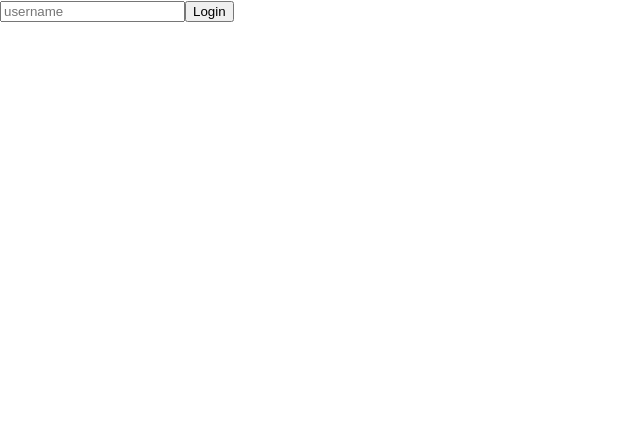
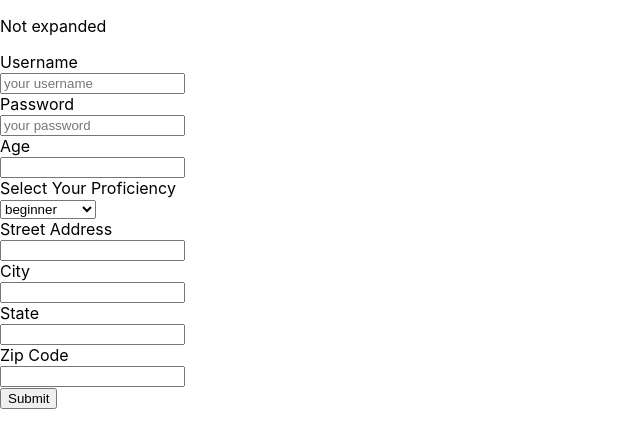
Before and after one commit to DownStatic/Trailblazer-Client, a React (Create React App) app: page /Signup in a window 1280 px wide. Shown: the top 448 px of the page, without its empty margins (0-640 px from the left). Built offline with nearby package versions, Linux system fonts and the light colour scheme.

Commit message:
Signup form functional with state.

```diff
--- a/package.json
+++ b/package.json
@@ -6,6 +6,7 @@
     "react": "^16.6.3",
     "react-dom": "^16.6.3",
     "react-redux": "^5.1.1",
+    "react-router-dom": "^4.3.1",
     "react-scripts": "2.1.1",
     "redux": "^4.0.1"
   },
--- /dev/null
+++ b/src/components/NavBar.jsx
@@ -0,0 +1,26 @@
+import React, { PureComponent } from 'react'
+import { connect } from 'react-redux'
+
+export default class NavBar extends PureComponent {
+
+  state = {
+    expanded: false
+  }
+
+  expandLinkbar = () => {
+    this.setState((currentstate) => {
+      return {expanded: !currentstate.expanded}
+    })
+  }
+
+  render() {
+    return(
+      <React.Fragment>
+        <div className="navbar" onClick={this.expandLinkbar}>
+        </div>
+        {this.state.expanded ? <p>Expanded!</p> : <p>Not expanded</p>}
+      </React.Fragment>
+    )
+  }
+
+}
--- a/src/containers/Login.jsx
+++ b/src/containers/Login.jsx
@@ -4,7 +4,6 @@ import { connect } from 'react-redux'
 class Login extends PureComponent {
 
   render(){
-    debugger
     return(
       <div className="login-form">
         <input type="text" placeholder="username" onChange={this.handleUserInput}></input>
@@ -12,10 +11,19 @@ class Login extends PureComponent {
       </div>
     )
   }
+
+  handleUserInput = (event) => {
+    this.props.dispatch({type: "USER_INPUT", payload: event.target.value})
+  }
+
+  attemptLogin = () => {
+    this.props.dispatch({type: "ATTEMPT_LOGIN", payload: true})
+  }
+
 }
 
+
 const mapStateToProps = state => {
-  debugger
   return { username: state.username, logged_in: state.logged_in }
 }
 
--- a/src/containers/Signup.jsx
+++ b/src/containers/Signup.jsx
@@ -0,0 +1,64 @@
+import React, { PureComponent } from 'react'
+
+export default class Signup extends PureComponent {
+
+  state = {
+    username: "",
+    password: "",
+    age: 0,
+    proficiency: "beginner",
+    address: {}
+  }
+
+  handleChange = (event) => {
+    let key = event.target.name
+    this.setState({
+      [key]: event.target.value
+    })
+  }
+
+  handleAddress = (event) => {
+    let key = event.target.name
+    let val = event.target.value
+    this.setState((currentState) => {
+      return {
+      address: {...currentState.address,
+        [key]: val}
+    }})
+  }
+
+  proficiencySelect = () => {
+    return(
+      <select onChange={this.handleChange} name="proficiency">
+        <option value="beginner">beginner</option>
+        <option value="intermediate">intermediate</option>
+        <option value="advanced">advanced</option>
+      </select>
+    )
+  }
+
+  render(){
+    return(
+      <div>
+        <label>Username</label><br></br>
+        <input onChange={this.handleChange} name="username" type="text" placeholder="your username"></input><br></br>
+        <label>Password</label><br></br>
+        <input onChange={this.handleChange} name="password" type="text" placeholder="your password"></input><br></br>
+        <label>Age</label><br></br>
+        <input onChange={this.handleChange} name="age" type="number"></input><br></br>
+        <label>Select Your Proficiency</label><br></br>
+        {this.proficiencySelect()}<br></br>
+        <label>Street Address</label><br></br>
+        <input onChange={this.handleAddress} name="street_address" type="text"></input><br></br>
+        <label>City</label><br></br>
+        <input onChange={this.handleAddress} name="city" type="text"></input><br></br>
+        <label>State</label><br></br>
+        <input onChange={this.handleAddress} name="state" type="text"></input><br></br>
+        <label>Zip Code</label><br></br>
+        <input onChange={this.handleAddress} name="zip_code" type="number"></input><br></br>
+        <button onClick={this.createUser}>Submit</button>
+      </div>
+    )
+  }
+
+}
--- a/src/index.js
+++ b/src/index.js
@@ -2,15 +2,25 @@ import React from 'react';
 import ReactDOM from 'react-dom';
 import './index.css';
 import App from './App';
+import NavBar from './components/NavBar'
+import Signup from './containers/Signup'
 import * as serviceWorker from './serviceWorker';
 import { Provider } from 'react-redux';
 import { createStore } from 'redux';
 import rootReducer from './reducers/rootReducer';
+import { BrowserRouter as Router, Route } from 'react-router-dom'
 
 const store = createStore(rootReducer, window.__REDUX_DEVTOOLS_EXTENSION__ && window.__REDUX_DEVTOOLS_EXTENSION__());
 
-ReactDOM.render(<Provider store={store}>
-    <App />
+ReactDOM.render(
+  <Provider store={store}>
+    <Router>
+      <React.Fragment>
+        <Route path='/' component={NavBar} />
+        <Route exact path='/App' component={App} />
+        <Route exact path='/Signup' component={Signup} />
+      </React.Fragment>
+    </Router>
   </Provider>, document.getElementById('root'));
 
 // If you want your app to work offline and load faster, you can change
```
Also changed, not shown: src/containers/UserView.jsx (+8 -0 lines), 1 other file (tests, documents, lock files or other folders).
